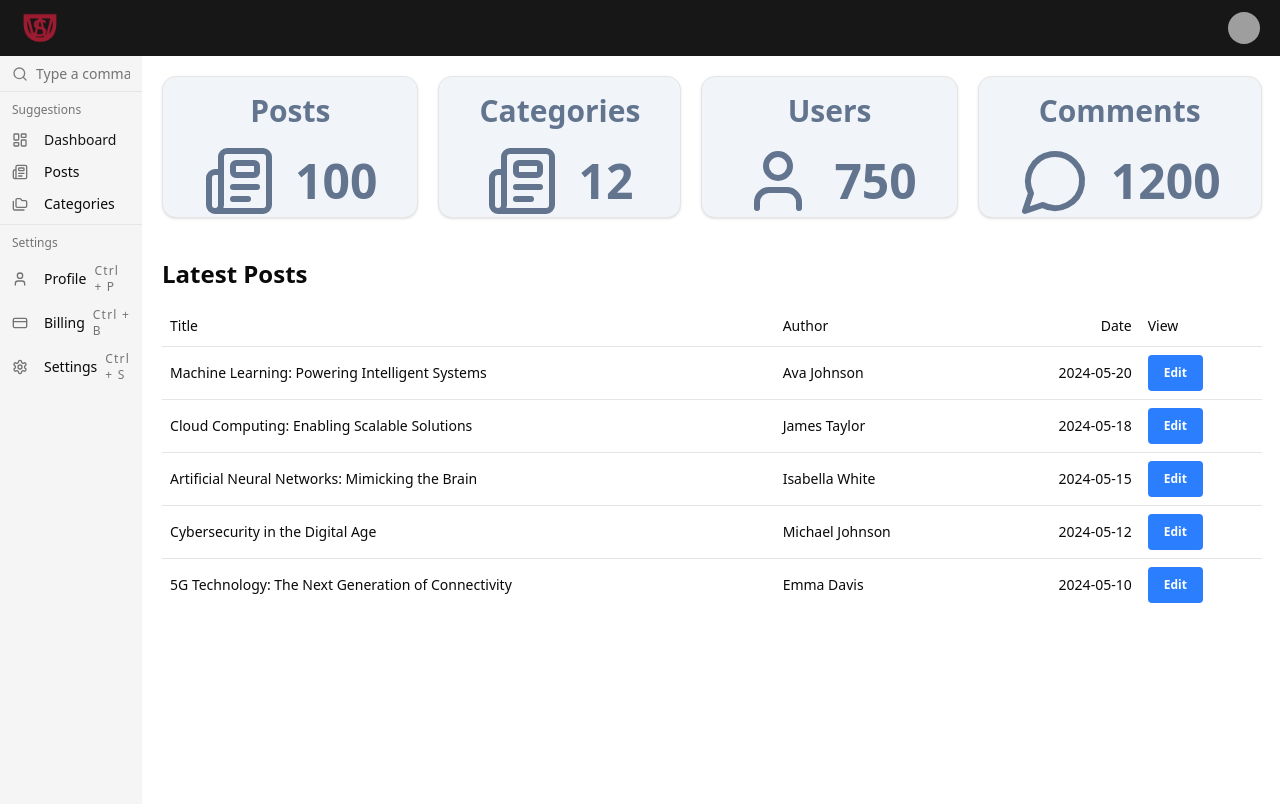
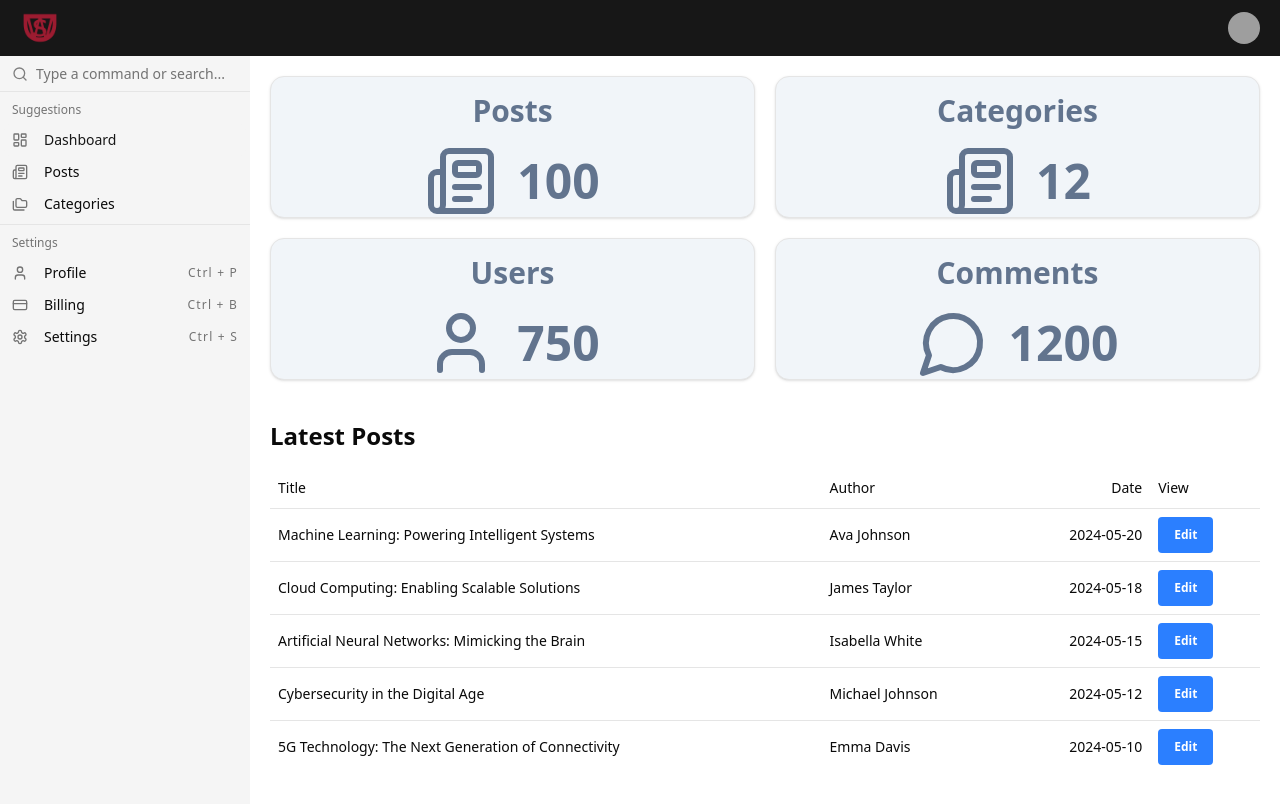
Before and after one commit to t-kitamoto/nextjs-dashboard, a Next.js app: page / in a window 1280 px wide. Shown: the top 804 px of the page. Built offline with nearby package versions, Linux system fonts and the light colour scheme; grey boxes are pictures that could not be loaded.

Commit message:
Fix Layout

```diff
--- a/app/layout.tsx
+++ b/app/layout.tsx
@@ -31,10 +31,10 @@ export default function RootLayout({
       >
         <Navbar />
         <div className="flex">
-          <div className="hidden md:block h-[100vh] w-[300px]">
+          <div className="hidden md:block">
             <Sidebar />
           </div>
-          <div className="p-5 w-full md:max-w-[1140px]">{children}</div>
+          <div className="p-5 w-full">{children}</div>
         </div>
       </body>
     </html>
--- a/app/page.tsx
+++ b/app/page.tsx
@@ -5,7 +5,7 @@ import { Folder, MessageCircle, Newspaper, User } from 'lucide-react';
 export default function Home() {
   return (
     <>
-      <div className="flex flex-col md:flex-row justify-between gap-5 mb-5">
+      <div className="grid grid-cols-1 md:grid-cols-2 gap-5 mb-5">
         <DashboardCard
           title="Posts"
           count={100}
--- a/components/Sidebar.tsx
+++ b/components/Sidebar.tsx
@@ -21,7 +21,7 @@ import Link from 'next/link';
 
 const Sidebar = () => {
   return (
-    <Command className="bg-secondary rounded-none">
+    <Command className="bg-secondary rounded-none w-[250px] h-full">
       <CommandInput placeholder="Type a command or search..." />
       <CommandList>
         <CommandEmpty>No results found.</CommandEmpty>
--- a/components/dashboard/DashboardCard.tsx
+++ b/components/dashboard/DashboardCard.tsx
@@ -9,7 +9,7 @@ interface DashboardCardProps {
 
 const DashboardCard = ({ title, count, icon }: DashboardCardProps) => {
   return (
-    <Card className="bg-slate-100 dark:bg-slate-800 p-4 pb-0">
+    <Card className="w-full bg-slate-100 dark:bg-slate-800 p-4 pb-0">
       <CardContent>
         <h3 className="text-3xl text-center mb-4 font-bold text-slate-500 dark:text-slate-200">
           {title}
```
